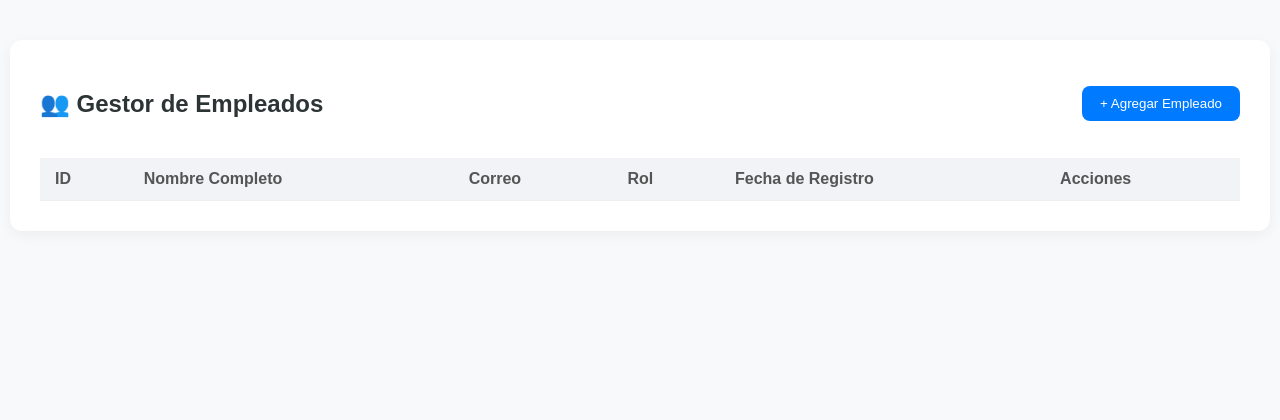
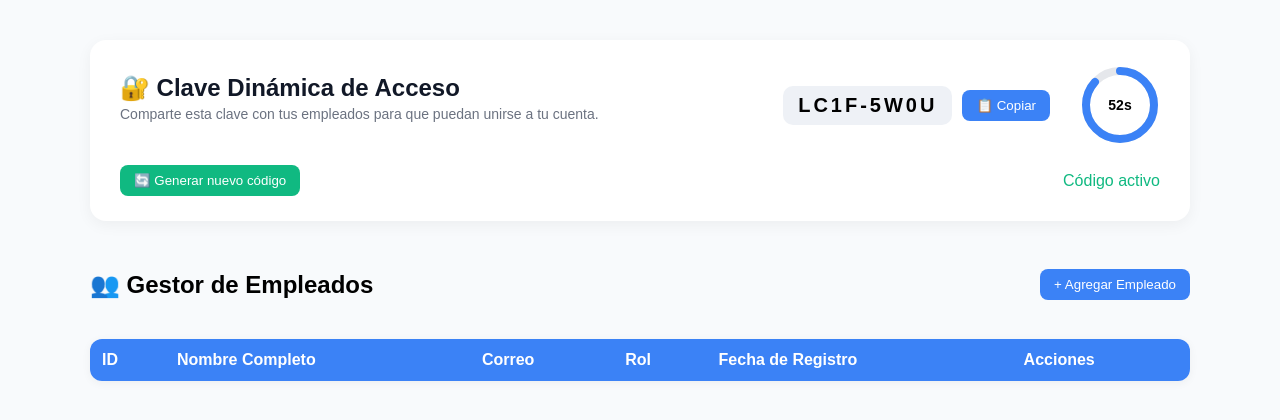
Before and after one commit to JuanEstebanAparicio/DelixSystem, a PHP site: page /app/pages/gestor_empleado/view/gestor_empleados.php in a window 1280 px wide. Shown: the top 420 px of the page. Run offline with PHP 8.4, Linux system fonts and the light colour scheme; lists and menus that the app fills with data are empty.

Commit message:
commit con nueva interfaz y generador de codigo

```diff
--- a/app/pages/gestor_empleado/css/gestor_empleados.css
+++ b/app/pages/gestor_empleado/css/gestor_empleados.css
@@ -1,21 +1,133 @@
-/* gestor_empleado/css/empleados.css */
 body {
-  font-family: "Poppins", sans-serif;
-  background-color: #f8f9fb;
-  color: #2d3436;
+  font-family: 'Poppins', sans-serif;
+  background: #f8fafc;
   margin: 0;
-  padding: 0;
+  padding: 40px;
 }
 
 .container {
-  max-width: 1200px;
-  margin: 40px auto;
-  background: #fff;
-  padding: 30px;
-  border-radius: 12px;
-  box-shadow: 0 4px 14px rgba(0, 0, 0, 0.05);
+  max-width: 1100px;
+  margin: auto;
 }
 
+/* ======= TARJETA DEL CÓDIGO ======= */
+.codigo-dinamico-card {
+  background: #fff;
+  border-radius: 16px;
+  box-shadow: 0 4px 15px rgba(0,0,0,0.05);
+  padding: 25px 30px;
+  margin-bottom: 30px;
+  display: grid;
+  grid-template-columns: 1fr auto;
+  gap: 20px;
+  align-items: center;
+}
+
+.codigo-header h2 {
+  margin: 0;
+  color: #111827;
+}
+
+.codigo-header p {
+  color: #6b7280;
+  margin-top: 4px;
+  font-size: 14px;
+}
+
+.codigo-body {
+  display: flex;
+  align-items: center;
+  gap: 30px;
+}
+
+.codigo-display {
+  display: flex;
+  align-items: center;
+  gap: 10px;
+}
+
+.codigo {
+  font-size: 20px;
+  font-weight: bold;
+  background: #eef1f6;
+  padding: 8px 15px;
+  border-radius: 10px;
+  letter-spacing: 3px;
+  min-width: 120px;
+  display: inline-block;
+  text-align: center;
+}
+
+.btn-copiar {
+  background: #3b82f6;
+  color: white;
+  border: none;
+  padding: 8px 14px;
+  border-radius: 8px;
+  cursor: pointer;
+  transition: 0.3s;
+}
+.btn-copiar:hover {
+  background: #2563eb;
+}
+
+.codigo-timer {
+  position: relative;
+  width: 80px;
+  height: 80px;
+}
+.countdown-ring {
+  transform: rotate(-90deg);
+}
+.ring-bg {
+  fill: none;
+  stroke: #e5e7eb;
+  stroke-width: 8;
+}
+.ring-progress {
+  fill: none;
+  stroke: #3b82f6;
+  stroke-width: 8;
+  stroke-linecap: round;
+  stroke-dasharray: 213.628;
+  stroke-dashoffset: 0;
+  transition: stroke-dashoffset 1s linear;
+}
+.timer-text {
+  position: absolute;
+  top: 50%;
+  left: 50%;
+  transform: translate(-50%, -50%);
+  font-weight: 600;
+  font-size: 14px;
+}
+
+.codigo-footer {
+  grid-column: 1 / -1;
+  display: flex;
+  align-items: center;
+  justify-content: space-between;
+}
+
+.btn-nuevo {
+  background: #10b981;
+  color: white;
+  border: none;
+  padding: 8px 18px;
+  border-radius: 8px;
+  cursor: pointer;
+  transition: 0.3s;
+}
+.btn-nuevo:hover {
+  background: #059669;
+}
+.estado {
+  font-weight: 500;
+  color: #10b981;
+  margin: 0;
+}
+
+/* ======= TABLA ======= */
 .header {
   display: flex;
   justify-content: space-between;
@@ -23,112 +135,70 @@ body {
   margin-bottom: 20px;
 }
 
-.btn {
-  border: none;
-  padding: 10px 18px;
-  border-radius: 8px;
-  cursor: pointer;
-  font-weight: 500;
-  transition: 0.2s;
-}
-
-.btn-primary {
-  background-color: #007bff;
-  color: #fff;
-}
-
-.btn-primary:hover {
-  background-color: #0056b3;
-}
-
-.btn-secondary {
-  background-color: #6c757d;
-  color: #fff;
-}
-
-.table-container {
-  overflow-x: auto;
-}
-
 .tabla-empleados {
   width: 100%;
   border-collapse: collapse;
-}
-
-.tabla-empleados th, .tabla-empleados td {
-  padding: 12px 15px;
-  border-bottom: 1px solid #eee;
-  text-align: left;
+  background: #fff;
+  border-radius: 12px;
+  overflow: hidden;
+  box-shadow: 0 2px 10px rgba(0,0,0,0.05);
 }
 
 .tabla-empleados th {
-  background-color: #f1f3f6;
-  color: #555;
-  font-weight: 600;
+  background: #3b82f6;
+  color: white;
+  text-align: left;
+  padding: 12px;
+}
+.tabla-empleados td {
+  padding: 12px;
+  border-bottom: 1px solid #e5e7eb;
+}
+.tabla-empleados tr:hover {
+  background: #f3f4f6;
 }
 
-.tabla-empleados tbody tr:hover {
-  background-color: #f9fafc;
-}
-
-.actions {
-  display: flex;
-  gap: 8px;
-}
-
-.action-btn {
-  padding: 6px 10px;
-  border: none;
-  border-radius: 5px;
-  cursor: pointer;
-  font-size: 14px;
-}
-
-.action-edit {
-  background-color: #ffc107;
-  color: #fff;
-}
-
-.action-delete {
-  background-color: #dc3545;
-  color: #fff;
-}
-
+/* ======= MODAL ======= */
 .modal {
   position: fixed;
-  top: 0; left: 0;
-  width: 100%;
-  height: 100%;
+  inset: 0;
   display: flex;
   justify-content: center;
   align-items: center;
-  background-color: rgba(0,0,0,0.4);
+  background: rgba(0,0,0,0.4);
 }
-
 .modal.hidden {
   display: none;
 }
-
 .modal-content {
-  background-color: #fff;
+  background: #fff;
   padding: 25px;
-  border-radius: 12px;
+  border-radius: 10px;
   width: 400px;
-  box-shadow: 0 4px 15px rgba(0,0,0,0.2);
 }
-
-.modal-content h2 {
-  margin-top: 0;
-}
-
-.modal-content form {
-  display: flex;
-  flex-direction: column;
-  gap: 12px;
-}
-
 .modal-actions {
   display: flex;
-  justify-content: flex-end;
-  gap: 10px;
+  justify-content: space-between;
+  margin-top: 15px;
 }
+.btn {
+  border: none;
+  cursor: pointer;
+  border-radius: 8px;
+  padding: 8px 14px;
+  font-weight: 500;
+}
+.btn-primary {
+  background: #3b82f6;
+  color: white;
+}
+.btn-primary:hover {
+  background: #2563eb;
+}
+.btn-secondary {
+  background: #9ca3af;
+  color: white;
+}
+.btn-secondary:hover {
+  background: #6b7280;
+}
--- /dev/null
+++ b/app/pages/gestor_empleado/js/empleados.js
@@ -0,0 +1,60 @@
+document.addEventListener("DOMContentLoaded", () => {
+  /* ========== CLAVE DINÁMICA ========== */
+  const codigoEl = document.getElementById("codigoDinamico");
+  const copiarBtn = document.getElementById("copiarCodigo");
+  const nuevoBtn = document.getElementById("nuevoCodigo");
+  const timerText = document.getElementById("timerText");
+  const ring = document.querySelector(".ring-progress");
+  const estado = document.getElementById("estadoCodigo");
+
+  let tiempo = 60;
+  const circunferencia = 213.628;
+  let timer;
+
+  const generarCodigo = () => {
+    return Array.from(crypto.getRandomValues(new Uint8Array(8)))
+      .map(b => (b % 36).toString(36).toUpperCase())
+      .join('')
+      .match(/.{1,4}/g)
+      .join('-');
+  };
+
+  const iniciarTimer = () => {
+    clearInterval(timer);
+    tiempo = 60;
+    ring.style.strokeDashoffset = 0;
+    estado.textContent = "Código activo";
+    estado.style.color = "#10b981";
+
+    timer = setInterval(() => {
+      tiempo--;
+      const offset = circunferencia * (1 - tiempo / 60);
+      ring.style.strokeDashoffset = offset;
+      timerText.textContent = `${tiempo}s`;
+
+      if (tiempo <= 0) {
+        clearInterval(timer);
+        codigoEl.textContent = "••••••••";
+        estado.textContent = "Código expirado";
+        estado.style.color = "#ef4444";
+      }
+    }, 1000);
+  };
+
+  const nuevoCodigo = () => {
+    const codigo = generarCodigo();
+    codigoEl.textContent = codigo;
+    iniciarTimer();
+  };
+
+  copiarBtn.addEventListener("click", () => {
+    navigator.clipboard.writeText(codigoEl.textContent);
+    copiarBtn.textContent = "✅ Copiado!";
+    setTimeout(() => (copiarBtn.textContent = "📋 Copiar"), 1500);
+  });
+
+  nuevoBtn.addEventListener("click", nuevoCodigo);
+
+  // Inicializar
+  nuevoCodigo();
+});
--- a/app/pages/gestor_empleado/view/gestor_empleados.php
+++ b/app/pages/gestor_empleado/view/gestor_empleados.php
@@ -1,4 +1,3 @@
-<!-- gestor_empleado/view/empleados.php -->
 <!DOCTYPE html>
 <html lang="es">
 <head>
@@ -6,9 +5,41 @@
   <meta name="viewport" content="width=device-width, initial-scale=1.0" />
   <title>Gestor de Empleados | Delix</title>
   <link rel="stylesheet" href="../css/gestor_empleados.css" />
+  <script defer src="../js/empleados.js"></script>
 </head>
 <body>
   <section class="container">
+
+    <!-- ✅ TARJETA DEL CÓDIGO DINÁMICO -->
+    <section class="codigo-dinamico-card">
+      <div class="codigo-header">
+        <h2>🔐 Clave Dinámica de Acceso</h2>
+        <p>Comparte esta clave con tus empleados para que puedan unirse a tu cuenta.</p>
+      </div>
+
+      <div class="codigo-body">
+        <div class="codigo-display">
+          <span id="codigoDinamico" class="codigo">••••••••</span>
+          <button id="copiarCodigo" class="btn btn-copiar">📋 Copiar</button>
+        </div>
+
+        <div class="codigo-timer">
+          <svg class="countdown-ring" width="80" height="80">
+            <circle class="ring-bg" cx="40" cy="40" r="34" />
+            <circle class="ring-progress" cx="40" cy="40" r="34" />
+          </svg>
+          <div class="timer-text" id="timerText">60s</div>
+        </div>
+      </div>
+
+      <div class="codigo-footer">
+        <button id="nuevoCodigo" class="btn btn-nuevo">🔄 Generar nuevo código</button>
+        <p id="estadoCodigo" class="estado">Código activo</p>
+      </div>
+    </section>
+    <!-- FIN TARJETA -->
+
+    <!-- 🧍 GESTOR DE EMPLEADOS -->
     <header class="header">
       <h1>👥 Gestor de Empleados</h1>
       <button id="btnAddEmpleado" class="btn btn-primary">+ Agregar Empleado</button>
@@ -27,27 +58,27 @@
           </tr>
         </thead>
         <tbody>
-          <!-- Aquí JS insertará los empleados -->
+          <!-- JS insertará empleados aquí -->
         </tbody>
       </table>
     </section>
   </section>
 
-  <!-- Modal -->
+  <!-- Modal CRUD de empleado -->
   <div id="modalEmpleado" class="modal hidden">
     <div class="modal-content">
       <h2 id="modalTitle">Nuevo Empleado</h2>
       <form id="formEmpleado">
-        <input type="hidden" name="id" id="empleadoId">
+        <input type="hidden" name="id" id="empleadoId" />
 
         <label>Nombre Completo</label>
-        <input type="text" name="nombre" id="nombre" required>
+        <input type="text" name="nombre" id="nombre" required />
 
         <label>Correo</label>
-        <input type="email" name="correo" id="correo" required>
+        <input type="email" name="correo" id="correo" required />
 
         <label>Documento</label>
-        <input type="text" name="documento" id="documento" required>
+        <input type="text" name="documento" id="documento" required />
 
         <label>Rol</label>
         <select name="rol" id="rol" required>
@@ -65,7 +96,5 @@
       </form>
     </div>
   </div>
-
-  <script src="../js/empleados.js"></script>
 </body>
 </html>
```
